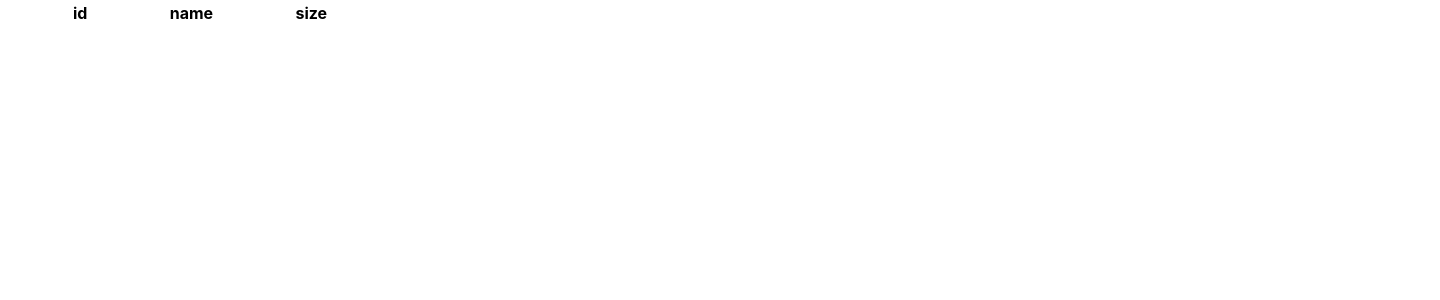
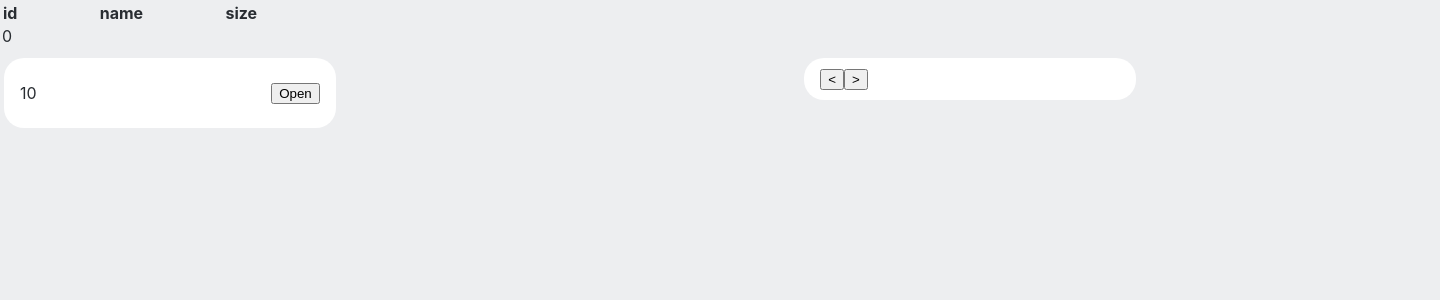
Before and after one commit to evyz/react-ui, a React (Create React App) app: page / in a window 1280 px wide. Shown: the top 300 px of the page, 1440 px wide, since content can reach past the window. Built offline with nearby package versions, Linux system fonts and the light colour scheme.

Commit message:
added pagination, dropdown

```diff
--- a/src/App.js
+++ b/src/App.js
@@ -1,31 +1,78 @@
 import { useEffect, useState } from "react";
-import Wrapper from "./evyz@react-forms/wrapper/wrapper";
+import Wrapper from "./evyz@react-forms-confirmed/wrapper/wrapper";
 import Grid from "./evyz@react-forms-confirmed/grid/grid";
+import Dropdown from "./evyz@react-forms-confirmed/dropdown/dropdown";
+import { Cell } from "./evyz@react-forms-confirmed";
+import "./evyz@react-forms-confirmed/index.css";
+import Paggination from "./evyz@react-forms-confirmed/paggination/paggination";
+
+const arr = [
+  { id: 1, name: "Test", size: "123", isConfirmed: true },
+  { id: 2, name: "Tes2232", size: "123", isConfirmed: false },
+  { id: 3, name: "Tes2132131t", size: "123", isConfirmed: true },
+  { id: 4, name: "Test123", size: "123", isConfirmed: true },
+  { id: 5, name: "Test123", size: "123", isConfirmed: true },
+  { id: 1, name: "Test", size: "123", isConfirmed: true },
+  { id: 2, name: "Tes2232", size: "123", isConfirmed: false },
+  { id: 3, name: "Tes2132131t", size: "123", isConfirmed: true },
+  { id: 4, name: "Test123", size: "123", isConfirmed: true },
+  { id: 5, name: "Test123", size: "123", isConfirmed: true },
+  { id: 1, name: "Test", size: "123", isConfirmed: true },
+  { id: 2, name: "Tes2232", size: "123", isConfirmed: false },
+  { id: 3, name: "Tes2132131t", size: "123", isConfirmed: true },
+  { id: 4, name: "Test123", size: "123", isConfirmed: true },
+  { id: 5, name: "Test123", size: "123", isConfirmed: true },
+  { id: 1, name: "Test", size: "123", isConfirmed: true },
+  { id: 2, name: "Tes2232", size: "123", isConfirmed: false },
+  { id: 3, name: "Tes2132131t", size: "123", isConfirmed: true },
+  { id: 4, name: "Test123", size: "123", isConfirmed: true },
+  { id: 5, name: "Test123", size: "123", isConfirmed: true },
+];
 
 function App() {
+  const [rows, setRows] = useState([]);
+  const [page, setPage] = useState(1);
+  const [maxPage, setMaxPage] = useState(0);
+  const [limit, setLimit] = useState({ value: 10 });
 
-  const [rows, setRows] = useState([])
-  const [page, setPage] = useState(0)
-  const [limit ,setLimit] = useState(2)
+  const fields = [
+    { id: 1, value: "123" },
+    { id: 2, value: "456" },
+    { id: 3, value: "789" },
+    { id: 4, value: "0100" },
+  ];
+
+  const [field, setField] = useState(fields[0]);
 
   useEffect(() => {
-    setRows([
-      {id: 1, name: "Test", size: "123", isConfirmed: true},
-      {id: 2, name: "Tes2232", size: "123", isConfirmed: false},
-      {id: 3, name: "Tes2132131t", size: "123", isConfirmed: true},
-      {id: 4, name: "Test123", size: "123", isConfirmed: true},
-      {id: 5, name: "Test123", size: "123", isConfirmed: true},
-    ])
-  }, [])
-
+    setRows(
+      arr.slice(
+        (page - 1 === 0 ? 1 : page - 1) * limit?.value,
+        Number(limit?.value)
+      )
+    );
+    setMaxPage(arr.length / Number(limit?.value));
+  }, [limit, page]);
 
   return (
     <Wrapper>
-      <Grid state={{value: rows}} gui={{fields: [
-    { id: 1, key: "id" },
-    { id: 2, key: "name", thead: {style: {width: 200}} },
-    { id: 3, key: "size" },
-  ], page, limit}}></Grid>
+      <Grid
+        state={{ value: rows }}
+        gui={{
+          fields: [
+            { id: 1, key: "id" },
+            { id: 2, key: "name", thead: { style: { width: 200 } } },
+            { id: 3, key: "size" },
+          ],
+          page,
+          limit,
+        }}
+      ></Grid>
+
+      <Paggination
+        gui={{ limit: { value: limit, setValue: setLimit } }}
+        state={{ maxValue: maxPage, value: page, setValue: setPage }}
+      ></Paggination>
     </Wrapper>
   );
 }
--- a/src/evyz@react-forms-confirmed/cell/cell.tsx
+++ b/src/evyz@react-forms-confirmed/cell/cell.tsx
@@ -3,11 +3,11 @@ import { WidgetBaseOptions } from "..";
 import "./cell.css";
 
 interface CellOptions extends WidgetBaseOptions {
-  events: {
-    onClick: Function;
+  events?: {
+    onClick?: Function;
   };
-  gui: {
-    size: Number;
+  gui?: {
+    size?: Number;
   };
 }
 
--- /dev/null
+++ b/src/evyz@react-forms-confirmed/dropdown/dropdown.css
@@ -0,0 +1,51 @@
+.system_dropdown_wrapper {
+  width: 100%;
+  height: 50px;
+  position: relative;
+  z-index: 1;
+
+  background: #fff;
+}
+
+.system_dropdown_wrapper .selected_item {
+  width: 100%;
+  height: 100%;
+
+  display: flex;
+  flex-direction: row;
+  align-items: center;
+
+  position: relative;
+}
+
+.system_dropdown_wrapper .selected_item button {
+  position: absolute;
+  right: 0;
+}
+
+.system_dropdown_wrapper .items {
+  display: none;
+
+  position: absolute;
+  top: 100%;
+  left: 0;
+
+  width: 100%;
+
+  z-index: 100;
+
+  background: #fff;
+}
+
+.system_dropdown_wrapper .items.active {
+  display: flex;
+  flex-direction: column;
+
+  padding: 0;
+}
+
+.system_dropdown_wrapper .items li {
+  padding: 10px 16px;
+  margin: 10px 0;
+  list-style: none;
+}
--- /dev/null
+++ b/src/evyz@react-forms-confirmed/dropdown/dropdown.tsx
@@ -0,0 +1,44 @@
+import * as React from 'react'
+import { WidgetBaseOptions } from "..";
+import './dropdown.css'
+
+interface DropdownItem {
+    id?: Number
+    value?: string
+    component?: React.ReactNode
+}
+
+interface DropdownItems extends Array<DropdownItem>{}
+
+
+interface DropdownOptions extends WidgetBaseOptions{
+    state?: {
+        value?: DropdownItem
+        setValue?: Function;
+    }
+    gui?: {
+        items?: DropdownItems
+    }
+}
+
+const Dropdown = (props: DropdownOptions) => {
+
+    const [isOpened, setIsOpened] = React.useState(false)
+
+    React.useEffect(() => {
+        setIsOpened(false)
+    }, [props?.state?.value])
+
+    return (
+        <div className={`system_dropdown_wrapper`}>
+            <div  onClick={() => setIsOpened(!isOpened)} className={`selected_item`}>{props?.state?.value?.value} <button>{isOpened ? "Close" : "Open"}</button></div>
+            <ul className={`items ${isOpened && "active"}`}>
+                {props?.gui?.items && props?.gui?.items?.map(item =>
+                    <li onClick={() => props?.state?.setValue && props?.state?.setValue(item)}>{item?.value}</li>
+                )}
+            </ul>
+        </div>
+    )
+}
+
+export default Dropdown
--- a/src/evyz@react-forms-confirmed/grid/grid.tsx
+++ b/src/evyz@react-forms-confirmed/grid/grid.tsx
@@ -35,7 +35,7 @@ interface gui {
   };
 }
 
-export interface GridOptions extends WidgetBaseOptions {
+export interface GridOptions extends WidgetBaseOptions, gui {
   events?: {
     row?: {
       onClick?: Function;
@@ -64,23 +64,23 @@ const Thead = (props: GridOptions) => {
   );
 };
 
-interface TBodyProps {
-  gui: {};
-  data: [];
-  onClickRow;
-  onClickCell;
-}
-
-const Tbody = ({}) => {
+const Grid = (props: GridOptions) => {
+  const {
+    data,
+    events: { onClickRow, onClickCell },
+  } = usePaginationGrid(props);
   return (
-    <tbody>
+    <div>
+      <table>
+        <Thead gui={{ fields: props?.gui?.fields }} />
+        <tbody>
       {data &&
         data?.length &&
         data.map((row) => (
           <tr onClick={onClickRow}>
-            {gui?.fields &&
-              gui?.fields?.length &&
-              gui?.fields.map((field) => (
+            {props?.gui?.fields &&
+              props?.gui?.fields?.length &&
+              props?.gui?.fields.map((field) => (
                 <th
                   onClick={(e) =>
                     onClickCell(e, {
@@ -95,18 +95,6 @@ const Tbody = ({}) => {
           </tr>
         ))}
     </tbody>
-  );
-};
-
-const Grid = (props: GridOptions) => {
-  const {
-    data,
-    events: { onClickRow, onClickCell },
-  } = usePaginationGrid(props);
-  return (
-    <div>
-      <table>
-        <Thead gui={{ fields: props?.gui?.fields }} />
       </table>
     </div>
   );
--- a/src/evyz@react-forms-confirmed/index.css
+++ b/src/evyz@react-forms-confirmed/index.css
@@ -104,3 +104,7 @@
   --main-tabcontainer-folder-background-active: #222222;
   --main-tabcontainer-folder-background-color-active: #fff;
 }
+
+body {
+  background: var(--main-bg-color);
+}
--- /dev/null
+++ b/src/evyz@react-forms-confirmed/paggination/paggination.tsx
@@ -0,0 +1,55 @@
+import * as React from 'react'
+import { Cell, Row, WidgetBaseOptions } from "..";
+import Dropdown from "../../evyz@react-forms-confirmed/dropdown/dropdown";
+
+
+interface PagginationOptions extends WidgetBaseOptions{
+    state: {
+        value: Number;
+        setValue: Function;
+        maxValue: Number;
+    }
+    gui: {
+        limit: {
+            list: [];
+            value: Number;
+            setValue: Function;
+        }
+    }
+}
+
+const Paggination = (props: PagginationOptions) => {
+
+    const [activeState, setActiveState] = React.useState({})
+    const defaultLists = [
+        {value: `${1}`},
+        {value: `${5}`},
+        {value: `${10}`},
+        {value: `${25}`},
+        {value: `${50}`},
+        {value: `${100}`}
+    ]
+
+    React.useEffect(() => {
+        if(typeof props?.gui?.limit?.value === "number"){
+            setActiveState({value: props?.gui?.limit?.value})
+        }else{
+            setActiveState(props?.gui?.limit?.value)
+        }
+    }, [props?.gui?.limit?.value])
+
+
+    return (
+        <Row styles={{justifyContent: 'space-between'}}>
+           <Cell gui={{size: 3}}>
+                <Dropdown gui={{items: props?.gui?.limit?.list ? props?.gui?.limit?.list : defaultLists}} state={{value: activeState, setValue: props?.gui?.limit?.setValue}} />
+           </Cell>
+           <Cell gui={{size: 3}}>
+                <button onClick={() => props?.state?.setValue(Number(props?.state?.value) - 1)}>{`<`}</button>
+                <button onClick={() => props?.state?.setValue(Number(props?.state?.value) + 1)}>{`>`}</button>
+           </Cell>
+        </Row>
+    )
+}
+
+export default Paggination
--- a/src/evyz@react-forms-confirmed/row/row.tsx
+++ b/src/evyz@react-forms-confirmed/row/row.tsx
@@ -3,8 +3,8 @@ import { WidgetBaseOptions } from "..";
 import "./row.css";
 
 interface RowOptions extends WidgetBaseOptions {
-  events: {
-    onClick: Function ;
+  events?: {
+    onClick?: Function ;
   };
 }
 
--- a/src/evyz@react-forms-confirmed/wrapper/wrapper.css
+++ b/src/evyz@react-forms-confirmed/wrapper/wrapper.css
@@ -1,23 +1,19 @@
 .system_wrapper {
-  width: 100%;
+  width: 1440px;
   min-height: 100vh;
-
-  background: var(--main-bg-color);
-
-  display: flex;
-  flex-direction: column;
-  align-items: center;
 
   color: var(--main-text-color);
 
   box-sizing: border-box;
 
   position: relative;
+
+  margin: auto;
 }
 
 .system_wrapper > div {
   /* width: var(--main-wrapper-default-width); */
-  width: 1440px;
+  /* width: 1440px; */
 }
 
 @media (max-width: 1440px) {
```
